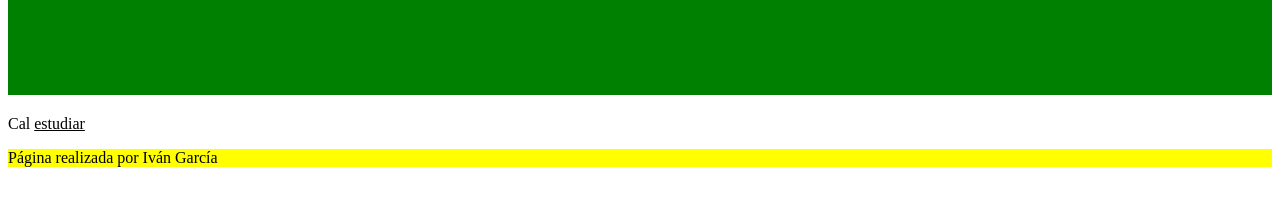
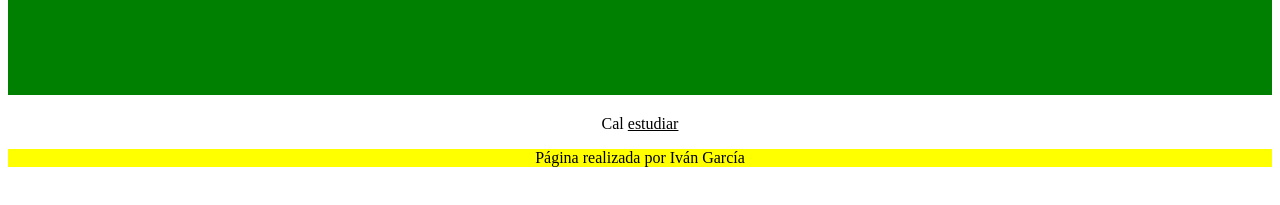
Before and after one commit to NaviGracia/Enero, a plain HTML site: page index.html in a window 1280 px wide. Shown: the part 443-648 px from the top of the page. Drawn offline with Linux system fonts and the light colour scheme.

Commit message:
acabado acabadisimo

```diff
--- a/index.html
+++ b/index.html
@@ -17,7 +17,7 @@
         <iframe width="560" height="315" src="https://www.youtube.com/embed/kEq1X3wIsqI" title="YouTube video player" frameborder="0" allow="accelerometer; autoplay; clipboard-write; encrypted-media; gyroscope; picture-in-picture; web-share" allowfullscreen></iframe>
     </section>
     <div class="verd"></div>
-    <p>Cal <u>estudiar</u></p>
+    <p class="estudiar">Cal <u>estudiar</u></p>
     <footer>Página realizada por Iván García</footer>
 </body>
 </html>
--- a/style.css
+++ b/style.css
@@ -31,6 +31,7 @@ section{
 
 footer{
     background-color: yellow;
+    text-align: center;
 }
 
 div.verd{
@@ -38,3 +39,7 @@ div.verd{
     width: 100%;
     background-color: green;
 }
+
+p.estudiar{
+    text-align: center;
+}
```
